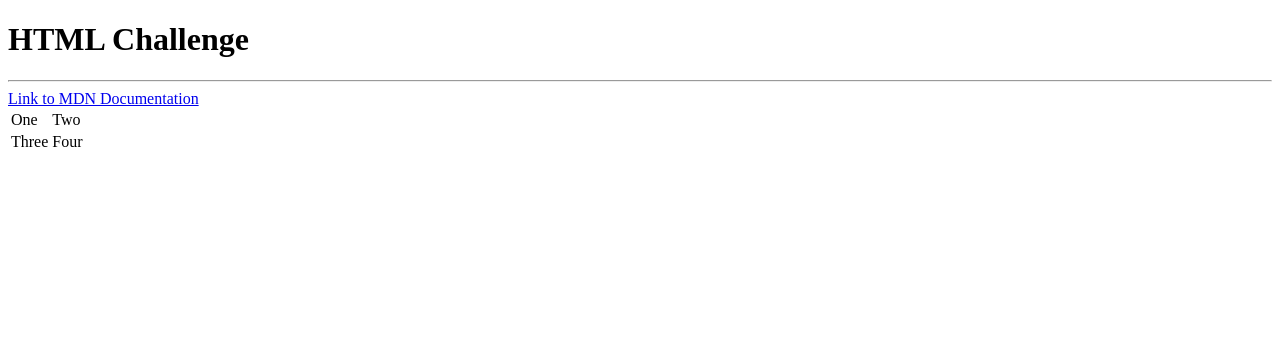
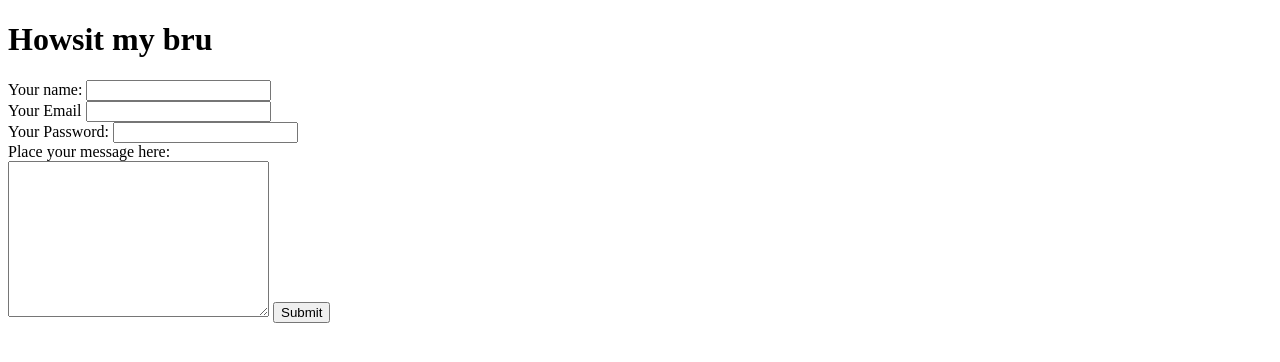
Before and after one commit to KevSandstrom/First-Trial, a plain HTML site: page PageTwo.html in a window 1280 px wide. Drawn offline with Linux system fonts and the light colour scheme.

Commit message:
Update PageTwo.html
Update on Page 2

```diff
--- a/PageTwo.html
+++ b/PageTwo.html
@@ -1,4 +1,4 @@
-<!--  <!DOCTYPE html>
+<!DOCTYPE html>
 <html lang="en" dir="ltr">
   <head>
     <meta charset="utf-8">
@@ -20,27 +20,3 @@
     </form>
   </body>
 </html>
--->
-
-<!DOCTYPE html>
-<html lang="en" dir="ltr">
-  <head>
-    <meta charset="utf-8">
-    <title></title>
-  </head>
-  <body>
-    <h1>HTML Challenge</h1>
-    <hr>
-    <a href="https://developer.mozilla.org/en-US/">Link to MDN Documentation</a>
-    <table>
-      <tr>
-        <td>One</td>
-        <td>Two</td>
-      </tr>
-      <tr>
-        <td>Three</td>
-        <td>Four</td>
-      </tr>
-    </table>
-  </body>
-</html>
```
